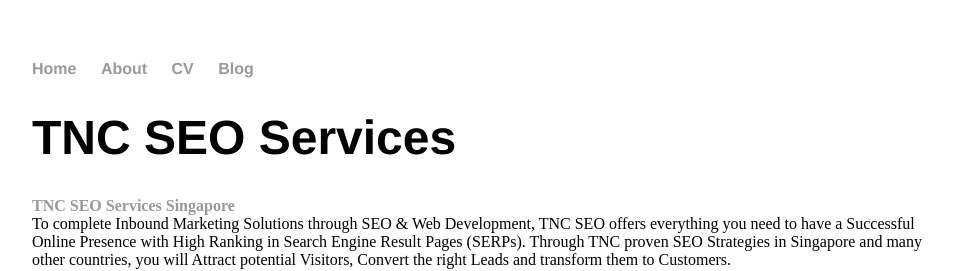
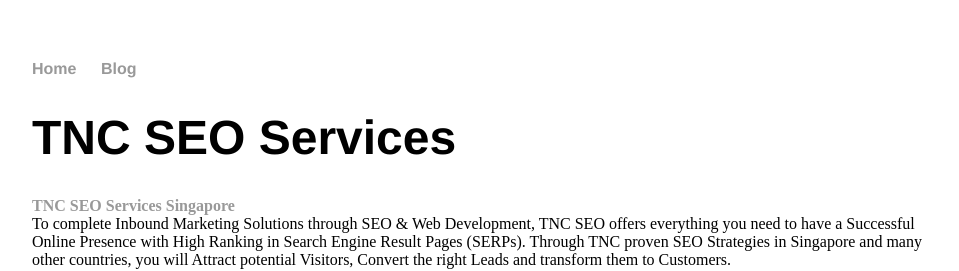
Before and after one commit to NewAgeMarketing/newagemarketing.github.io, a Jekyll site: the page built from index.html, in a window 1280 px wide. Shown: the top 271 px of the page, without its empty margins (160-1119 px from the left). Built offline with Jekyll 4.4.1, drawn with Linux system fonts in a browser that asks for light colours.

Commit message:
Update default.html

```diff
--- a/_layouts/default.html
+++ b/_layouts/default.html
@@ -9,8 +9,6 @@
 			<nav>
 	    		<ul>
 	        		<li><a href="/">Home</a></li>
-		        	<li><a href="/about">About</a></li>
-	        		<li><a href="/cv">CV</a></li>
 	        		<li><a href="/blog">Blog</a></li>
 	    		</ul>
 			</nav>
@@ -21,7 +19,7 @@
 			</div><!-- /.container -->
 			<footer>
 	    		<ul>
-	        		<li><a href="mailto:">email</a></li>
+	        		<li><a href="mailto:admin@touchandconvert.com">email</a></li>
 	        		<li><a href="http://tncseo.com">TNC SEO Services</a></li>
 				</ul>
 			</footer>
```
